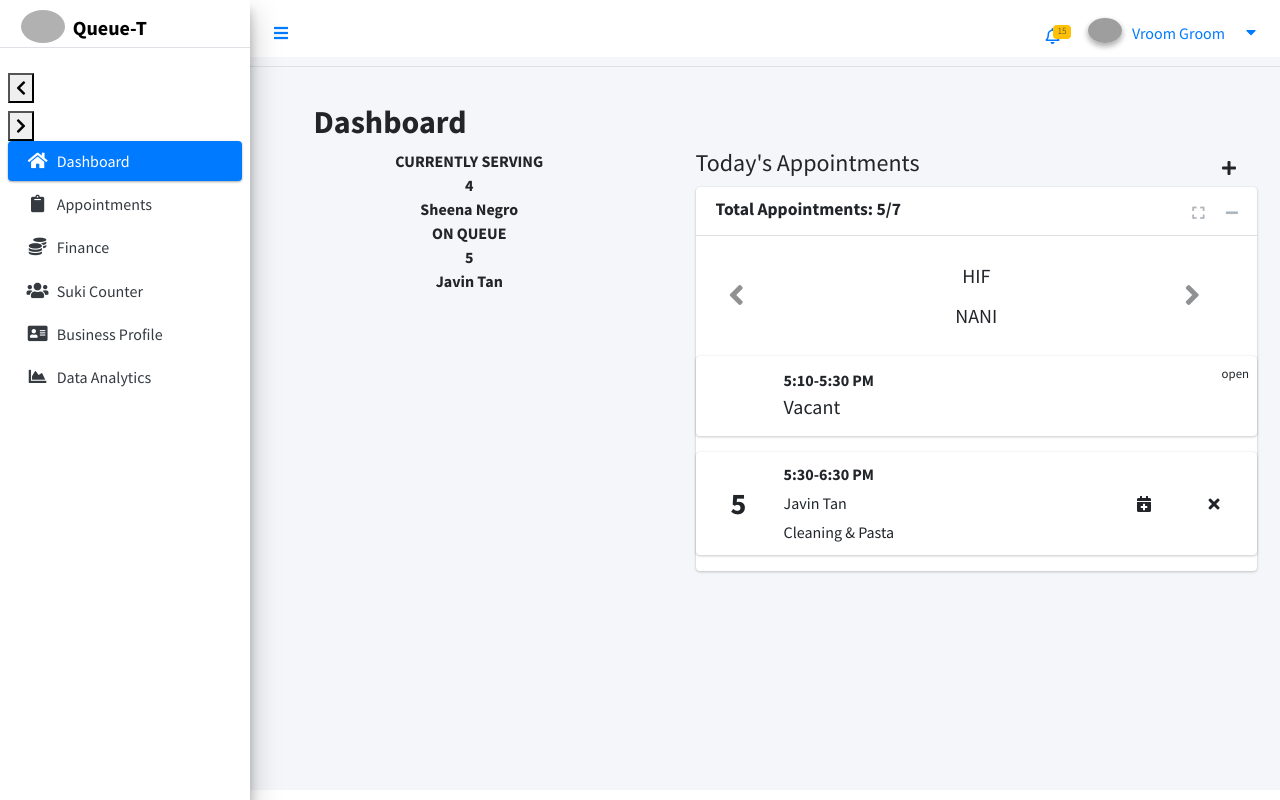
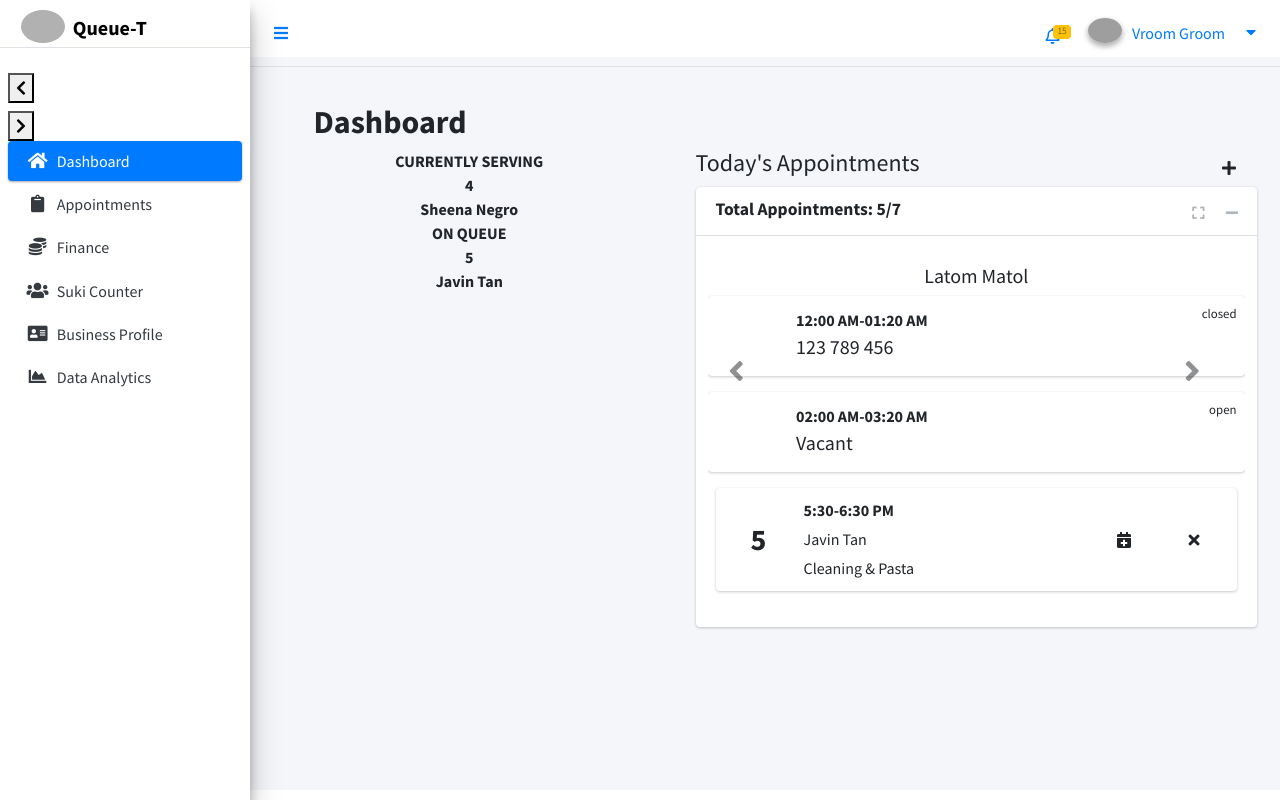
Before and after one commit to habiners/queue-t-mvp, a PHP site: page /dashboard.php in a window 1280 px wide. Run offline with PHP 8.4, Linux system fonts and the light colour scheme; a user stored in the database is signed in; data comes from the database, SQL or seed files in the repository; some libraries are stand-ins or nearby versions; grey boxes are pictures that could not be loaded.

Commit message:
updated queue room design, added schedule to dashboard

```diff
--- a/App/css/shop-profile.css
+++ b/App/css/shop-profile.css
@@ -168,6 +168,12 @@
     background-color: #551FBD;
     color: white;
 }
+
+.bg-done {
+    background-color:  #473d63;
+    color:whitesmoke;
+}
+
 .btn-arrow {
     color: #723dbe;
 }
--- a/Web/php/dashboard.php
+++ b/Web/php/dashboard.php
@@ -1,3 +1,9 @@
+<?php
+require_once "pdo-conn.php";
+session_start();
+$businessID = $_SESSION["businessID"];
+$userID = $_SESSION["userID"];
+?>
 <!DOCTYPE html>
 <!--
 This is a starter template page. Use this page to start your new project from
@@ -264,9 +270,14 @@
                     <h5 class="card-title font-weight-bold">Total Appointments: 5/7</h5>
 
                     <div class="card-tools">
-                      <button type="button" class="btn btn-tool" data-card-widget="maximize">
+                      <!-- <button type="button" class="btn btn-tool" data-card-widget="maximize">
+                        <i class="fas fa-expand"></i>
+                      </button> -->
+                      <a href="appointment.php">
+                        <button type="button" class="btn btn-tool">
                           <i class="fas fa-expand"></i>
                         </button>
+                      </a>
                       <button type="button" class="btn btn-tool" data-card-widget="collapse">
                         <i class="fas fa-minus"></i>
                       </button>
@@ -276,28 +287,57 @@
                   <div class="card-body overflow-auto">
                     <!-- Content Start -->
                     <div id="employee" class="row carousel slide pics-size" data-ride="carousel" data-interval="false">
-                      <ul class="carousel-indicators">
-                        <li data-target="#employee" data-slide-to="0" class="active"></li>
-                        <li data-target="#employee" data-slide-to="1"></li>
-                        <li data-target="#employee" data-slide-to="2"></li>
-                      </ul>
                       <div class="carousel-inner">
-                        <div class="carousel-item active">
-                          <div class="row justify-content-center mt-2">
-                            <h5>HIF</h5>
-                          </div>
-                          <div class="row justify-content-center mt-2">
-                            <h5>NANI</h5>
-                          </div>
-                        </div>
-                        <div class="carousel-item">
-                          <div class="row justify-content-center mt-2">
-                            <h5>HIT</h5>
-                          </div>
-                          <div class="row justify-content-center mt-2">
-                            <h5>NANI</h5>
-                          </div>
-                        </div>
+                        <!-- Start of Carousel pages -->
+                        <?php
+                        $first = true;
+                        $employess = $pdo->query("SELECT DISTINCT concat(WORKER.firstName, ' ', WORKER.lastName) AS 'workerName', WORKER.workerID FROM BUSINESS
+                          INNER JOIN SERVICES_OFFERED
+                          ON BUSINESS.businessID = SERVICES_OFFERED.businessID AND BUSINESS.businessID = $businessID
+                            INNER JOIN EMPLOYEE
+                            ON EMPLOYEE.serviceOfferedID = SERVICES_OFFERED.serviceOfferedID
+                              INNER JOIN WORKER
+                              ON EMPLOYEE.workerID = WORKER.workerID;")->fetchAll();
+
+                        foreach ($employess as $carousel) {
+                          echo '<div class="carousel-item' . ($first ? ' active' : '') . '">';
+                          $first = false;
+                          echo '  <div class="row justify-content-center mt-2">';
+                          echo '    <h5>' . $carousel["workerName"] . '</h5>';
+                          echo '  </div>';
+
+                          $schedules = $pdo->query("SELECT scheduleID, CONCAT(time_format(timeStart, '%h:%i') , ' ', IF(TIME(timeStart) >= '12:00:00', 'PM', 'AM')) as 'timeStartFormatted',
+                              CONCAT(time_format(timeEnd, '%h:%i') , ' ', IF(TIME(timeEnd) >= '12:00:00', 'PM', 'AM')) as timeEnd, isOpen, WORKER.workerID, concat(WORKER.firstName, ' ', WORKER.lastName) AS 'workerName' FROM SCHEDULE
+                                INNER JOIN WORKER
+                                ON SCHEDULE.workerID = WORKER.workerID AND WORKER.workerID = " . $carousel["workerID"] .
+                            " INNER JOIN EMPLOYEE
+                                  ON WORKER.workerID = EMPLOYEE.workerID
+                                    INNER JOIN SERVICES_OFFERED
+                                    ON SERVICES_OFFERED.businessID = $businessID
+                                      GROUP BY timeStart ORDER BY timeStart ASC;")->fetchAll();
+
+                          foreach ($schedules as $schedule) {
+                            if(!$schedule["isOpen"]){
+                              $personAppoint = $pdo->query("SELECT CONCAT(USER.firstName, ' ', USER.middleName, ' ', USER.lastName) AS 'name', SCHEDULE.scheduleID, APPOINTMENT.serviceID FROM SCHEDULE
+                                INNER JOIN APPOINTMENT
+                                ON SCHEDULE.scheduleID = APPOINTMENT.scheduleID AND APPOINTMENT.isActive = 1 AND SCHEDULE.scheduleID = " . $schedule["scheduleID"] . "
+                                  INNER JOIN USER
+                                  ON APPOINTMENT.userID = USER.userID;")->fetch();
+                            }
+
+                            echo '<div class="info-box ' . ($schedule["isOpen"] ? '' : 'bg-done') . ' hover-effect" data-toggle="modal" data-target="#addPhysicalQueue">';
+                            echo '  <span class="info-box-icon hover-effect"></span>';
+                            echo '   <div class="info-box-content hover-effect">';
+                            echo '    <span class="info-box-text font-weight-bold">' . $schedule["timeStartFormatted"] . '-' . $schedule["timeEnd"] . '</span>';
+                            echo '    <h5 class="uppercase">' . ($schedule["isOpen"] ? 'Vacant' :  $personAppoint["name"]) . '</h5>';
+                            echo '   </div>';
+                            echo '   <span class="info-box-text small">' . ($schedule["isOpen"] ? 'open' : 'closed') . '</span>';
+                            echo '</div>';
+                          }
+                          echo '</div>'; //End of Carousel Div
+                        }
+                        ?>
+                        <!-- End of carousel pages -->
                       </div>
                       <a class="carousel-control carousel-control-prev" href="#employee" data-slide="prev">
                         <button type="button" class="btn btn-arrow hover-effect">
@@ -310,21 +350,7 @@
                         </button>
                       </a>
                     </div>
-
-                  </div>
-                  <div class="info-box" data-toggle="modal" data-target="#addPhysicalQueue">
-                    <span class="info-box-icon hover-effect"></span>
-                    <div class="info-box-content hover-effect">
-                      <span class="info-box-text font-weight-bold">5:10-5:30 PM</span>
-                      <h5 class="uppercase">
-                        Vacant
-                      </h5>
-                    </div>
-                    <span class="info-box-text small">
-                      open
-                    </span>
-                  </div>
-
+                    <!-- carousel end -->
                     <div class="info-box bg-queue hover-effect" data-toggle="modal" data-target="#myOnQueue">
                       <span class="info-box-icon font-weight-bold bg-queue hover-effect">5</span>
 
```
Also changed, not shown: App/php/shop-profile.php (+9 -8 lines), Queue-T DB.sql (+6 -1 lines). Lines whose indentation alone changed are shown as unchanged.
